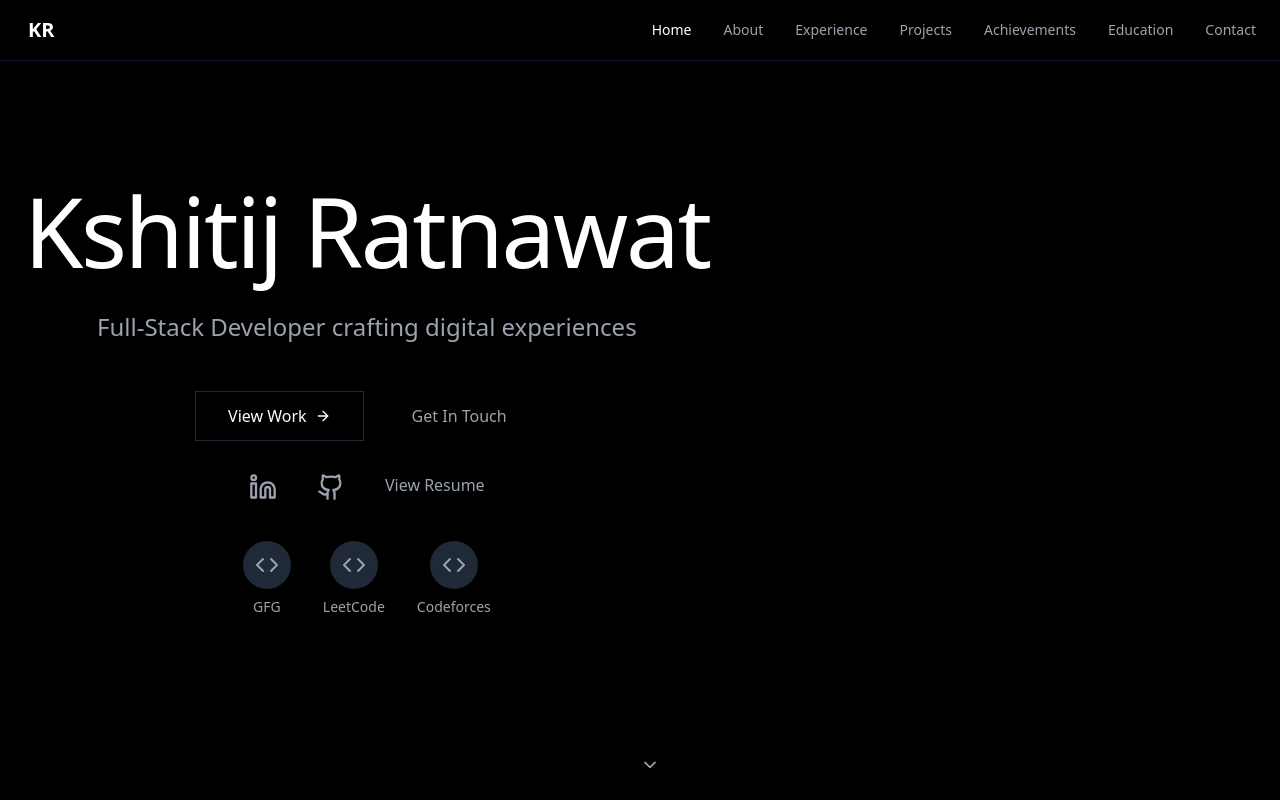
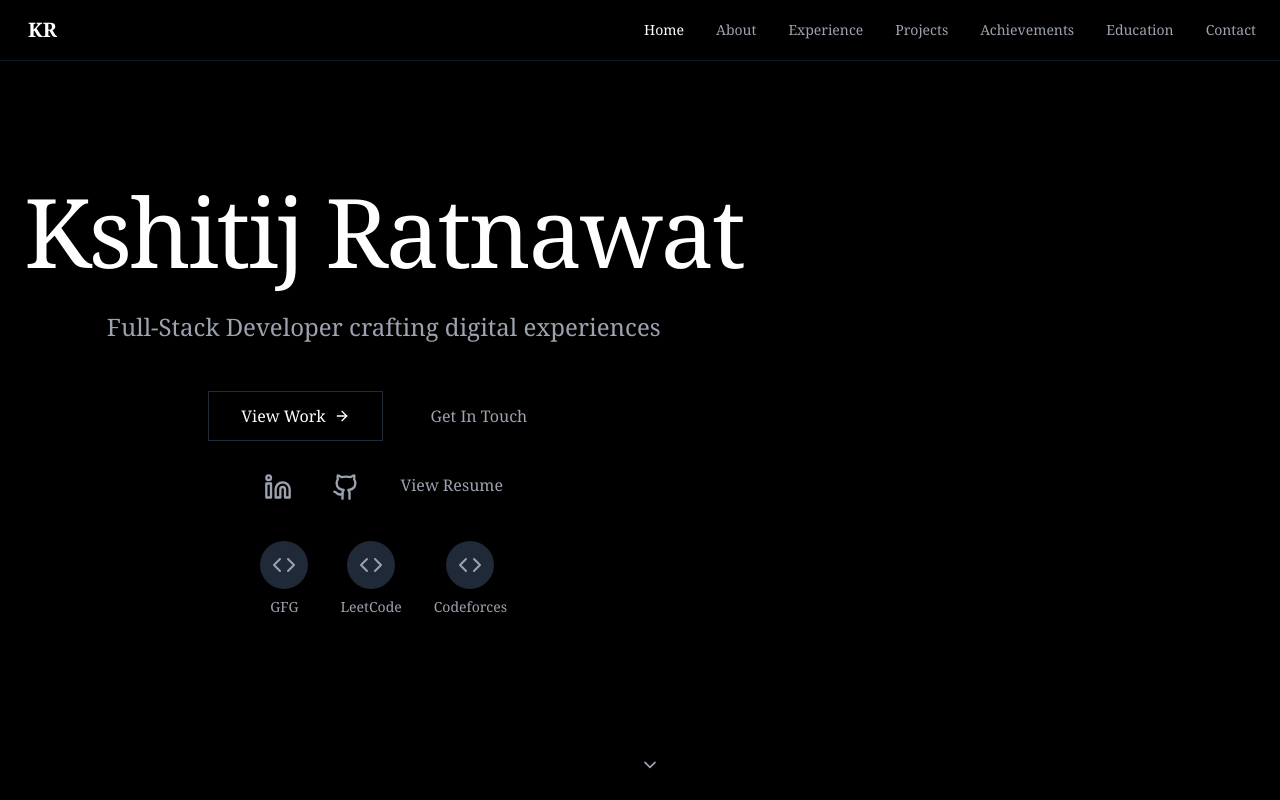
Before and after one commit to kshitijrat/Portfolio, a React (Vite) app in the folder my_portfolio/: page / in a window 1280 px wide. Shown: the top 800 px of the page. Built offline with nearby package versions, Linux system fonts and the light colour scheme.

Commit message:
Update Font

```diff
--- a/my_portfolio/src/App.css
+++ b/my_portfolio/src/App.css
@@ -1,3 +1,7 @@
+body{
+  font-family:Georgia, 'Times New Roman', Times, serif
+}
+
 @keyframes gradient-shift {
   0% {
     background-position: 0% 50%;
```
